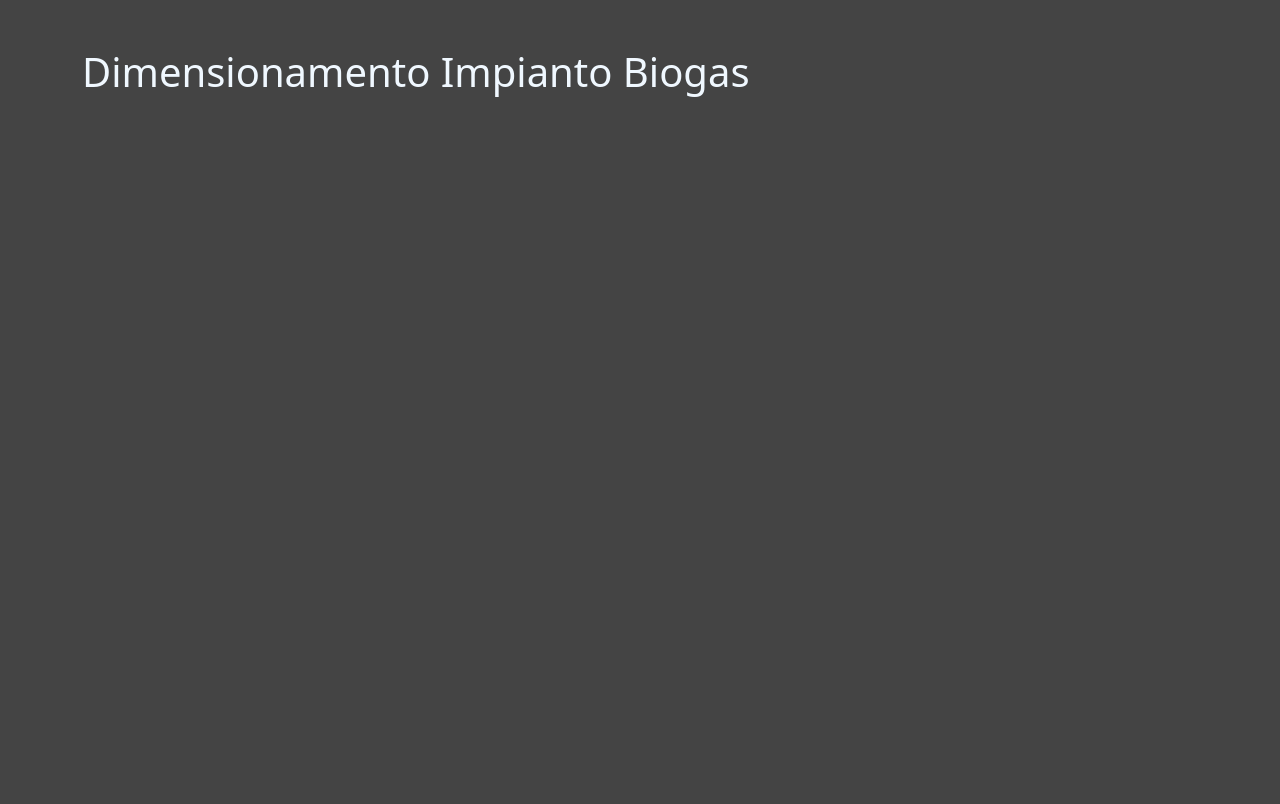
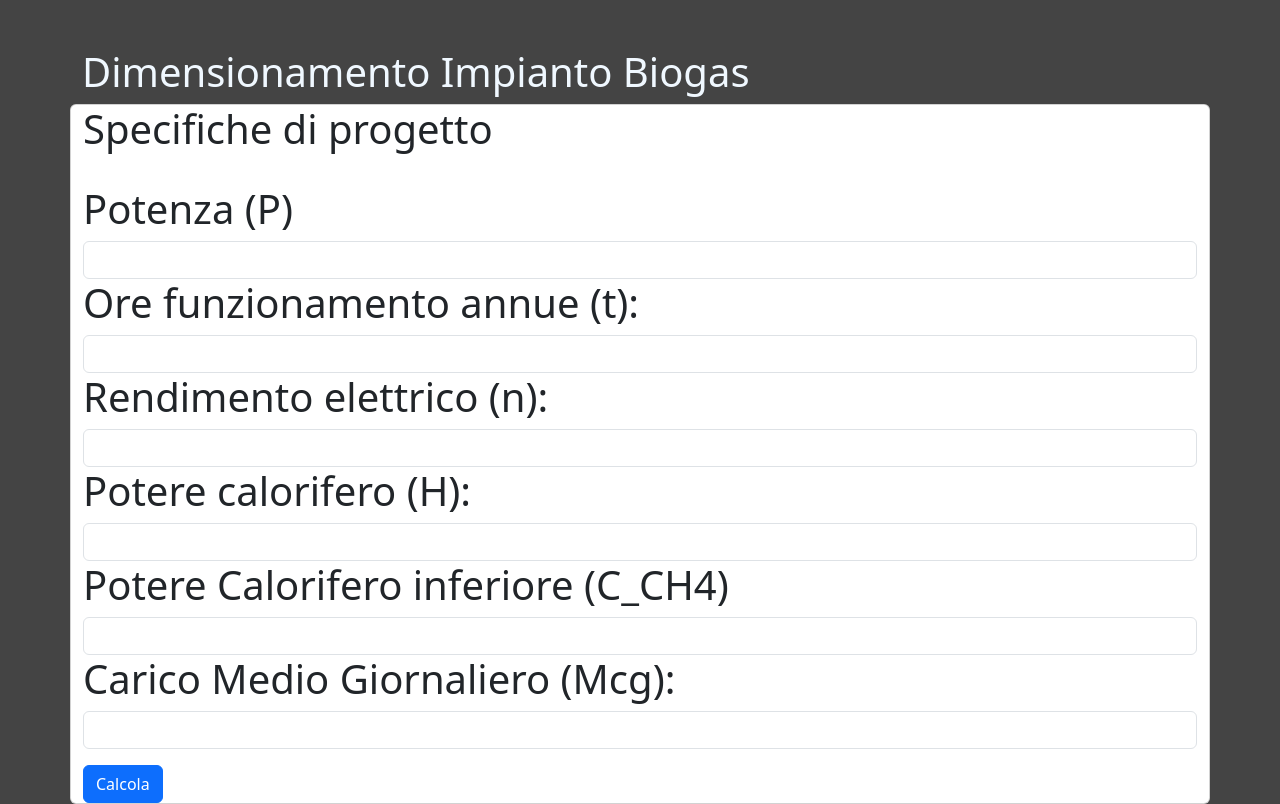
Before and after one commit to JungleKiosk/bionrg, a Python web app: template template/index.html in a window 1280 px wide. Before the commit the page ends 97 px from the top, so only its background shows below. Run offline with Jinja, Linux system fonts and the light colour scheme; the template is opened without the code that fills it, so the values that code supplies are empty; some libraries are stand-ins or nearby versions.

Commit message:
form spec proj

```diff
--- a/template/index.html
+++ b/template/index.html
@@ -19,12 +19,40 @@
 <body>
     <div class="container">
         <div class="row">
-            <div class="col-12">
-                <h1 class="mt-5">Dimensionamento Impianto Biogas</h1>
-
+            <h1 class="mt-5">Dimensionamento Impianto Biogas</h1>
+            <div class="col-12 card">
+                <h1>Specifiche di progetto</h1>
+                <form action="/calculate" method="post" class="mt-4">
+                    <div class="form-group">
+                        <h1 for="capacity" class="form-label">Potenza (P)</h1>
+                        <input type="number" class="form-control" id="capacity" name="capacity" required>
+                    </div>
+                    <div class="form-group">
+                        <h1 for="livestock" class="form-label">Ore funzionamento annue (t):</h1>
+                        <input type="number" class="form-control" id="livestock" name="livestock" required>
+                    </div>
+                    <div class="form-group">
+                        <h1 for="area" class="form-label">Rendimento elettrico (n):</h1>
+                        <input type="number" class="form-control" id="area" name="area" required>
+                    </div>
+                    <div class="form-group">
+                        <h1 for="crop_type" class="form-label">Potere calorifero (H):</h1>
+                        <input type="text" class="form-control" id="crop_type" name="crop_type" required>
+                    </div>
+                    <div class="form-group">
+                        <h1 for="crop_type" class="form-label">Potere Calorifero inferiore (C_CH4)</h1>
+                        <input type="text" class="form-control" id="crop_type" name="crop_type" required>
+                    </div>
+                    <div class="form-group">
+                        <h1 for="crop_type" class="form-label">Carico Medio Giornaliero (Mcg):</h1>
+                        <input type="text" class="form-control" id="crop_type" name="crop_type" required>
+                    </div>
+                    <button type="submit" class="btn btn-primary mt-3">Calcola</button>
+                </form>
             </div>
         </div>
     </div>
+
     <!-- Bootstrap JS and dependencies -->
     <script src="https://code.jquery.com/jquery-3.5.1.slim.min.js"></script>
     <script src="https://cdn.jsdelivr.net/npm/@popperjs/core@2.9.2/dist/umd/popper.min.js"></script>
```
